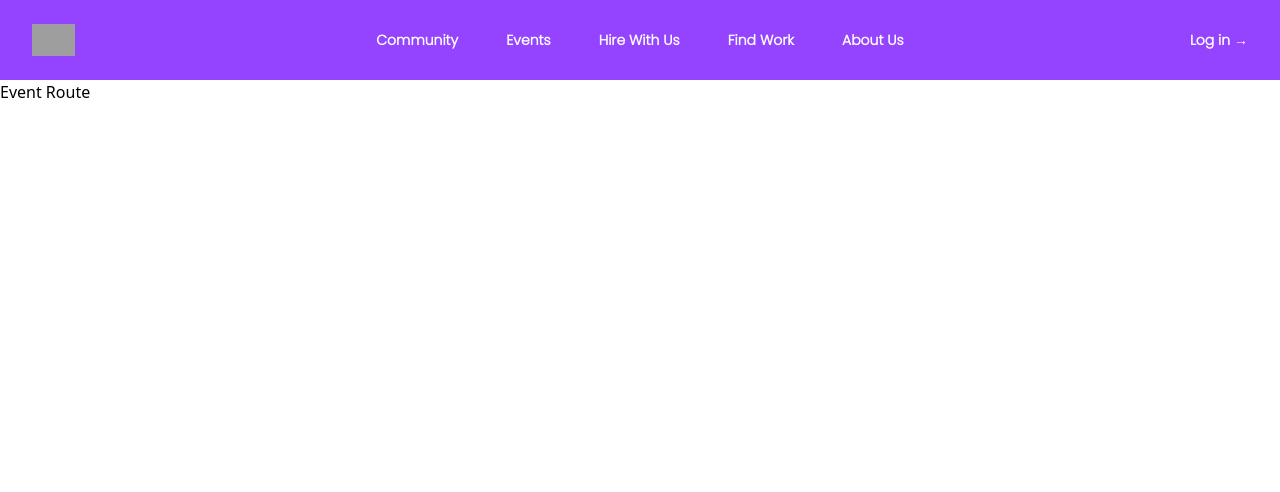
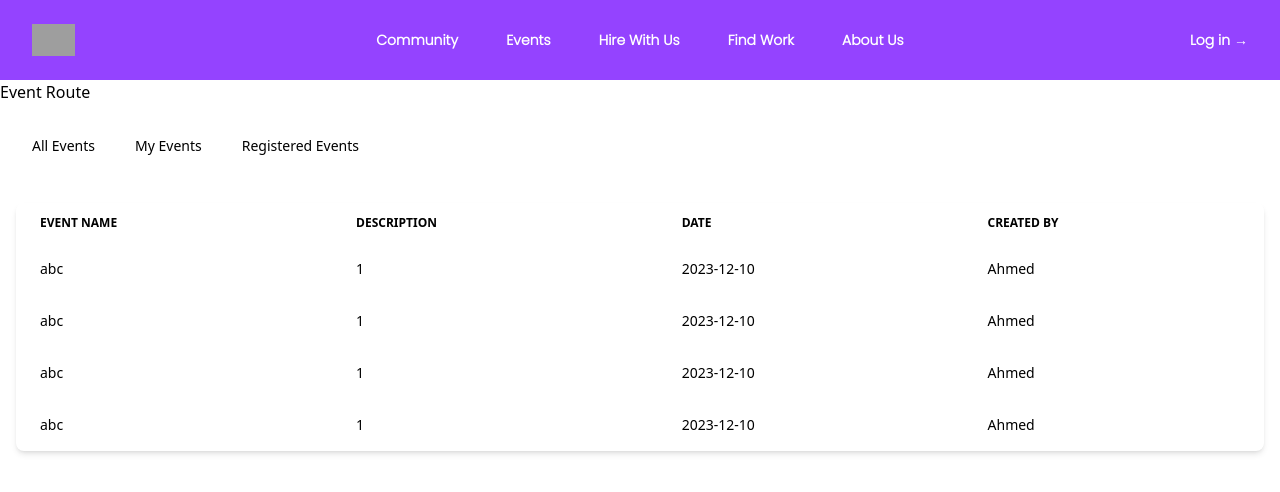
Before and after one commit to rrohtashssingh/fullEvent, a Next.js app: page /events in a window 1280 px wide. Shown: the top 492 px of the page. Built offline with nearby package versions, Linux system fonts and the light colour scheme; grey boxes are pictures that could not be loaded.

Commit message:
event tabs and table for list

```diff
--- /dev/null
+++ b/components/util/Tab.tsx
@@ -0,0 +1,26 @@
+import React from "react";
+
+interface TabProps {
+  data: Array<string>;
+}
+
+const Table: React.FC<TabProps> = ({ data }) => {
+  return (
+    <div className="text-sm font-medium text-center text-gray-500 border-gray-200 dark:text-gray-400 dark:border-gray-700">
+      <ul className="flex flex-wrap -mb-px">
+        {data.map((element, index) => (
+          <li key={index} className="me-2">
+            <a
+              href="#"
+              className="inline-block p-4 border-transparent rounded-t-lg hover:text-gray-600 hover:border-gray-300 dark:hover:text-gray-300"
+            >
+              {element}
+            </a>
+          </li>
+        ))}
+      </ul>
+    </div>
+  );
+};
+
+export default Table;
--- /dev/null
+++ b/components/util/Table.tsx
@@ -0,0 +1,41 @@
+import React from "react";
+
+interface TableProps {
+  data: Array<object>;
+  header: Array<string>;
+}
+
+const Table: React.FC<TableProps> = ({ data, header }) => {
+  return (
+    <div className="relative overflow-x-auto shadow-md sm:rounded-lg">
+      <table className="w-full text-sm text-left rtl:text-right text-gray-500 dark:text-gray-400">
+        <thead className="text-xs text-gray-700 uppercase dark:text-gray-400">
+          <tr>
+            {header.map((element, index) => (
+              <th
+                key={index}
+                scope="col"
+                className="px-6 py-3 bg-gray-50 dark:bg-gray-800"
+              >
+                {element}
+              </th>
+            ))}
+          </tr>
+        </thead>
+        <tbody>
+          {data.map((element, index) => (
+            <tr key={index} className="border-gray-200 dark:border-gray-700">
+              {header.map((header_element, header_index) => (
+                <td key={header_index} className="px-6 py-4">
+                  {(element as any)[header_element]}
+                </td>
+              ))}
+            </tr>
+          ))}
+        </tbody>
+      </table>
+    </div>
+  );
+};
+
+export default Table;
--- a/pages/events/index.tsx
+++ b/pages/events/index.tsx
@@ -1,3 +1,43 @@
+import Table from "@/components/util/Table";
+import Tab from "@/components/util/Tab";
 export default function Page() {
-  return <h1>Event Route</h1>;
+  const header = ["Event Name", "Description", "Date", "Created By"];
+  const tabs = ["All Events", "My Events", "Registered Events"];
+  const data = [
+    {
+      "Event Name": "abc",
+      Description: 1,
+      Date: "2023-12-10",
+      "Created By": "Ahmed",
+    },
+    {
+      "Event Name": "abc",
+      Description: 1,
+      Date: "2023-12-10",
+      "Created By": "Ahmed",
+    },
+    {
+      "Event Name": "abc",
+      Description: 1,
+      Date: "2023-12-10",
+      "Created By": "Ahmed",
+    },
+    {
+      "Event Name": "abc",
+      Description: 1,
+      Date: "2023-12-10",
+      "Created By": "Ahmed",
+    },
+  ];
+  return (
+    <>
+      <h1>Event Route</h1>
+      <div className="p-4">
+        <Tab data={tabs} />
+      </div>
+      <div className="p-4">
+        <Table data={data} header={header} />
+      </div>
+    </>
+  );
 }
```
